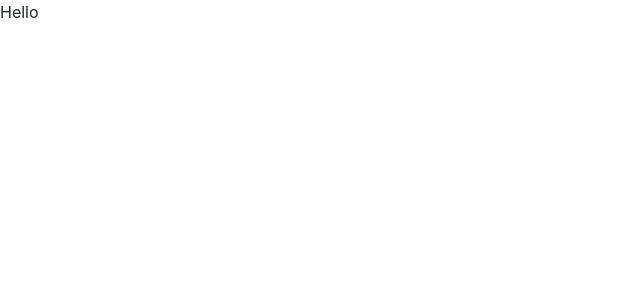
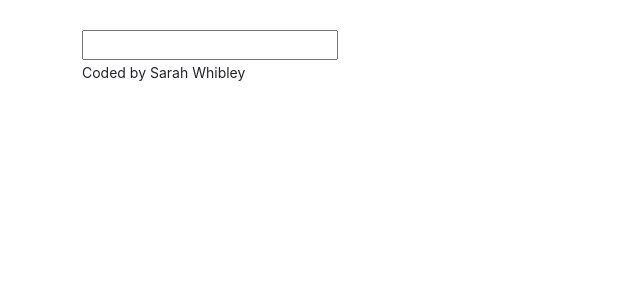
Before and after one commit to swhibley12/dictionary-project, a React (Create React App) app: page / in a window 1280 px wide. Shown: the top 300 px of the page, without its empty margins (0-640 px from the left). Built offline with nearby package versions, Linux system fonts and the light colour scheme.

Commit message:
set up a dictionary component, keyword state,

```diff
--- a/src/App.css
+++ b/src/App.css
@@ -0,0 +1,14 @@
+.App-header {
+  margin: 30px 0;
+}
+
+.App--logo {
+  max-width: 200px;
+  display: block;
+  margin: 0 auto;
+}
+
+.App-footer {
+  text-align: center;
+  margin: 30px 0;
+}
--- a/src/App.js
+++ b/src/App.js
@@ -1,10 +1,18 @@
 import "./App.css";
+import Dictionary from "./Dictionary";
 
 function App() {
   return (
     <div className="App">
-      <header className="App-header"></header>
-      Hello
+      <div className="container">
+        <header className="App-header"></header>
+        <main>
+          <Dictionary />
+        </main>
+        <footer className="app-footer">
+          <small>Coded by Sarah Whibley</small>
+        </footer>
+      </div>
     </div>
   );
 }
--- /dev/null
+++ b/src/Dictionary.css
@@ -0,0 +1,2 @@
+.Dictionary {
+}
--- /dev/null
+++ b/src/Dictionary.js
@@ -0,0 +1,23 @@
+import React, { useState } from "react";
+import "./Dictionary.css";
+
+export default function Dictionary() {
+  let [keyword, setKeyword] = useState("");
+
+  function search(event) {
+    event.preventDefault();
+    alert(`Searching for ${keyword} definition`);
+  }
+
+  function handleKeywordChange(event) {
+    setKeyword(event.target.value);
+  }
+
+  return (
+    <div className="Dictionary">
+      <form onSubmit={search}>
+        <input type="search" onChange={handleKeywordChange} />
+      </form>
+    </div>
+  );
+}
```
